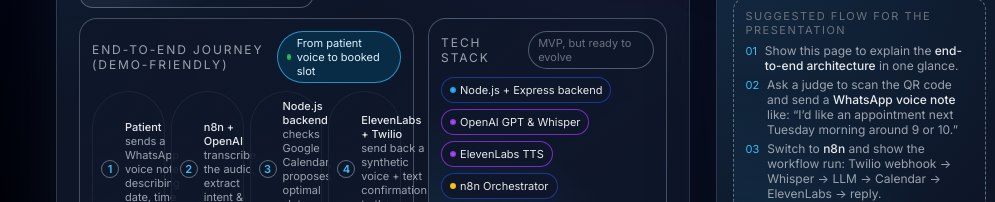
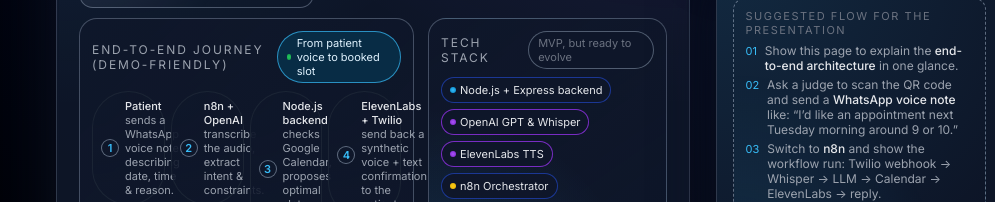
Before and after one commit to ctrabajko/Hackathon, a plain HTML site: page index.html in a window 1280 px wide. Shown: the part 586-788 px from the top of the page, 0-995 px from the left. Drawn offline with Linux system fonts and the light colour scheme.

Commit message:
style: add align-self: flex-start to prevent stretching to full column height
Co-authored-by: Genie <genie@cosine.sh>

```diff
--- a/index.html
+++ b/index.html
@@ -435,6 +435,7 @@
       align-items: center;
       gap: 6px;
       color: var(--text-muted);
+      align-self: flex-start; /* prevent stretching to full column height */
     }
 
     .flow-step span.step-index {
```
